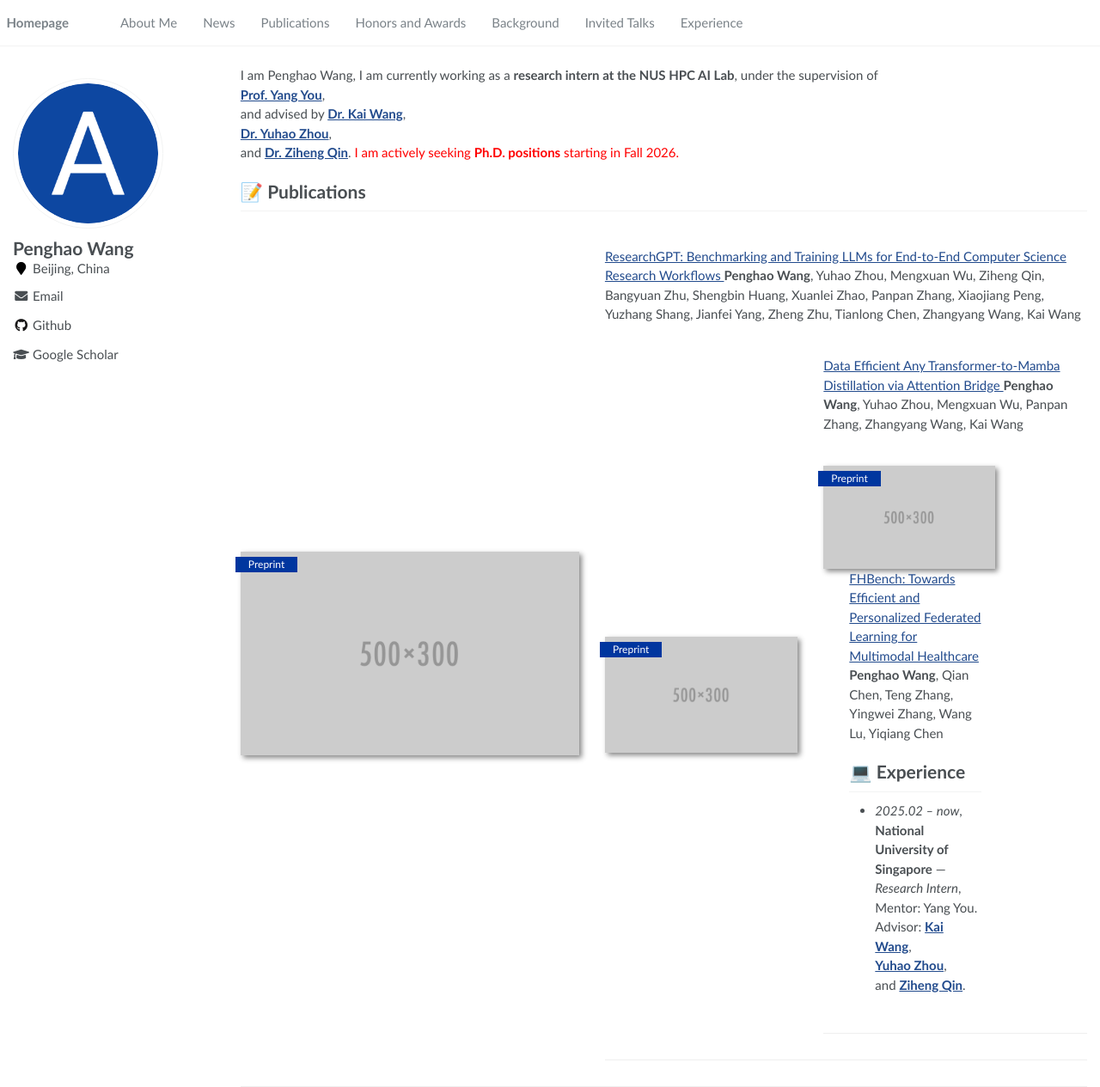
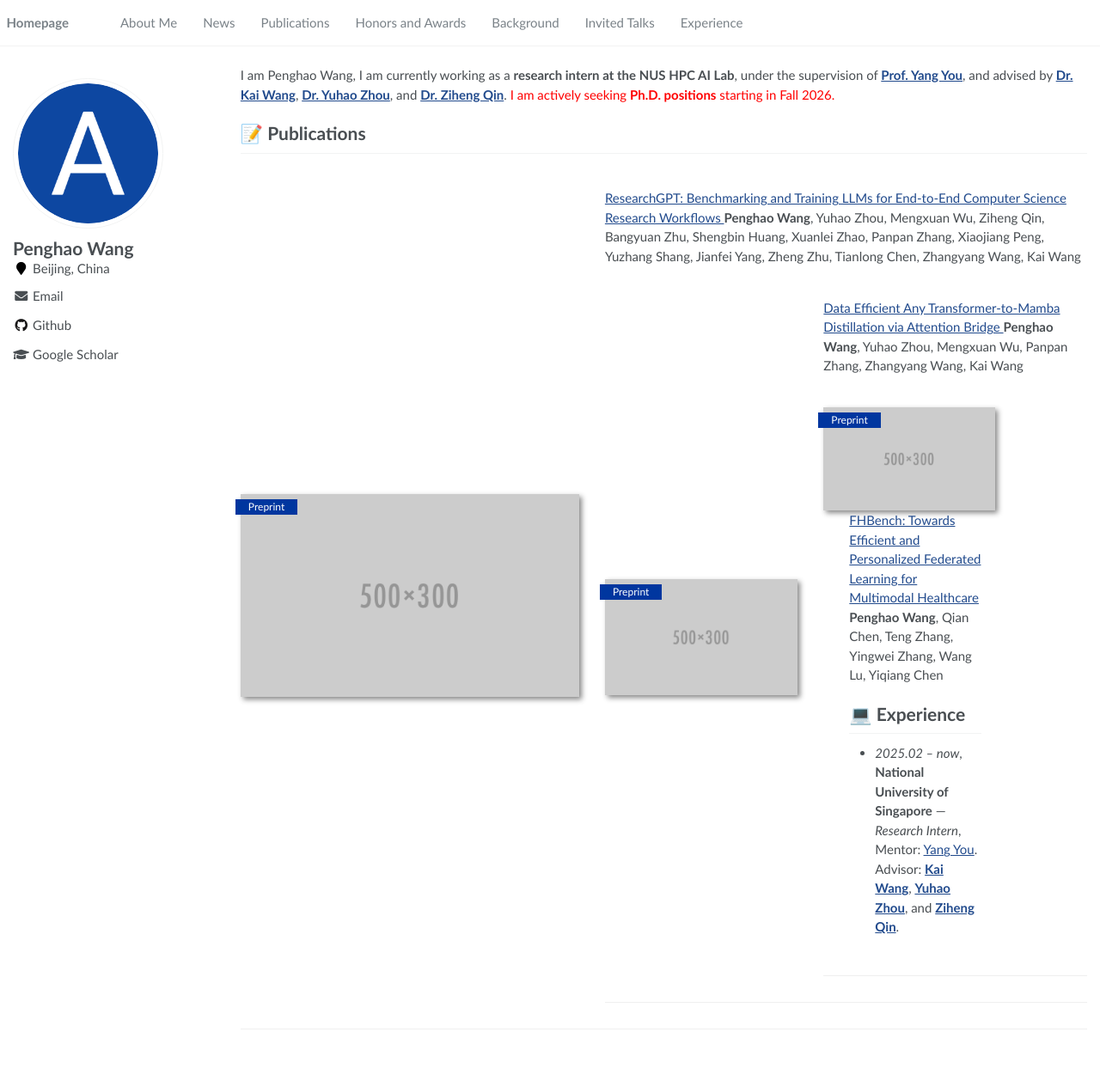
Before and after one commit to wph6/wph6.github.io, a Jekyll site: the page built from _pages/about.md, in a window 1280 px wide and 1265 px high. Shown: the whole window at 86% size. Built offline with Jekyll 4.4.1, drawn with Linux system fonts in a browser that asks for light colours; part of the change alters nothing that is shown.

```diff
--- a/_pages/about.md
+++ b/_pages/about.md
@@ -18,11 +18,7 @@ redirect_from:
 <span class='anchor' id='about-me'></span>
 
 I am Penghao Wang,
-I am currently working as a **research intern at the NUS HPC AI Lab**, under the supervision of
-**[Prof. Yang You](https://www.comp.nus.edu.sg/~youy/)**,
-and advised by **[Dr. Kai Wang](https://kaiwang960112.github.io/)**,
-**[Dr. Yuhao Zhou](https://scholar.google.com/citations?user=bGKF2tUAAAAJ&hl=zh-CN)**,
-and **[Dr. Ziheng Qin](https://henryqin1997.github.io/ziheng_qin/)**.
+I am currently working as a **research intern at the NUS HPC AI Lab**, under the supervision of  **[Prof. Yang You](https://www.comp.nus.edu.sg/~youy/)**,  and advised by **[Dr. Kai Wang](https://kaiwang960112.github.io/)**,  **[Dr. Yuhao Zhou](https://scholar.google.com/citations?user=bGKF2tUAAAAJ&hl=zh-CN)**, and **[Dr. Ziheng Qin](https://henryqin1997.github.io/ziheng_qin/)**.
 <span style="color: red;">I am actively seeking **Ph.D. positions** starting in Fall 2026.</span>
 
 
@@ -70,6 +66,4 @@ and **[Dr. Ziheng Qin](https://henryqin1997.github.io/ziheng_qin/)**.
 -->
 
 # 💻 Experience
-- *2025.02 – now*, **National University of Singapore** — *Research Intern*, Mentor: Yang You. Advisor: **[Kai Wang](https://kaiwang960112.github.io/)**,
-**[Yuhao Zhou](https://scholar.google.com/citations?user=bGKF2tUAAAAJ&hl=zh-CN)**,
-and **[Ziheng Qin](https://henryqin1997.github.io/ziheng_qin/)**.
+- *2025.02 – now*, **National University of Singapore** — *Research Intern*, Mentor: [Yang You](https://www.comp.nus.edu.sg/~youy/). Advisor: **[Kai Wang](https://kaiwang960112.github.io/)**, **[Yuhao Zhou](https://scholar.google.com/citations?user=bGKF2tUAAAAJ&hl=zh-CN)**,  and **[Ziheng Qin](https://henryqin1997.github.io/ziheng_qin/)**.
```
